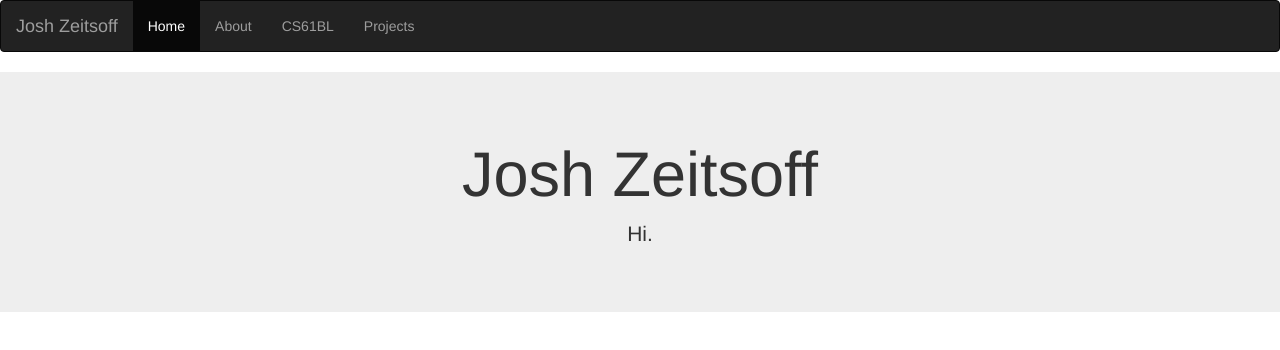
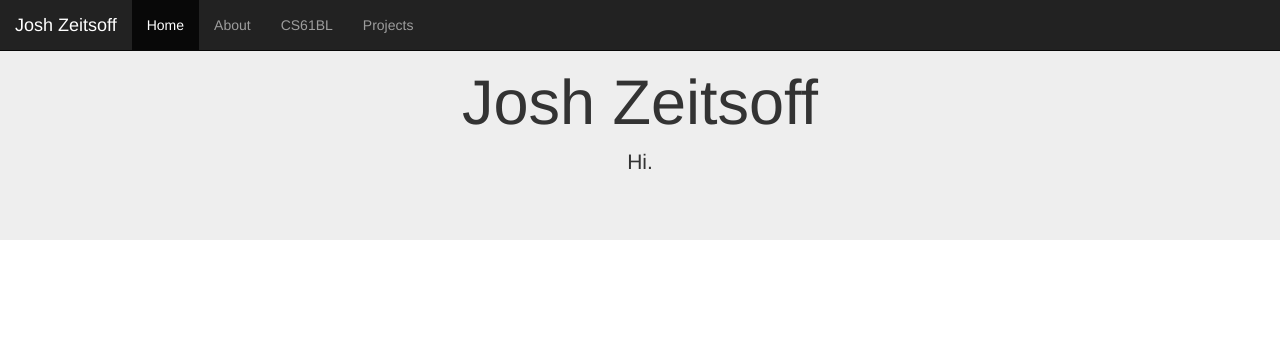
Before and after one commit to josh-zeitsoff/josh-zeitsoff.github.io, a plain HTML site: page about.html in a window 1280 px wide. Drawn offline with nearby package versions, Linux system fonts and the light colour scheme.

Commit message:
fixed navbar to top for all pages

```diff
--- a/about.html
+++ b/about.html
@@ -9,7 +9,7 @@
   <script src="https://maxcdn.bootstrapcdn.com/bootstrap/3.3.7/js/bootstrap.min.js"></script>
 </head>
 <body>
-<nav class="navbar navbar-inverse">
+<nav class="navbar navbar-inverse navbar-fixed-top">
   <div class="container-fluid">
     <div class="navbar-header">
       <a class="navbar-brand" href="#">Josh Zeitsoff</a>
```
Also changed, not shown: cs61bl.html (+1 -1 lines), projects.html (+1 -1 lines).
